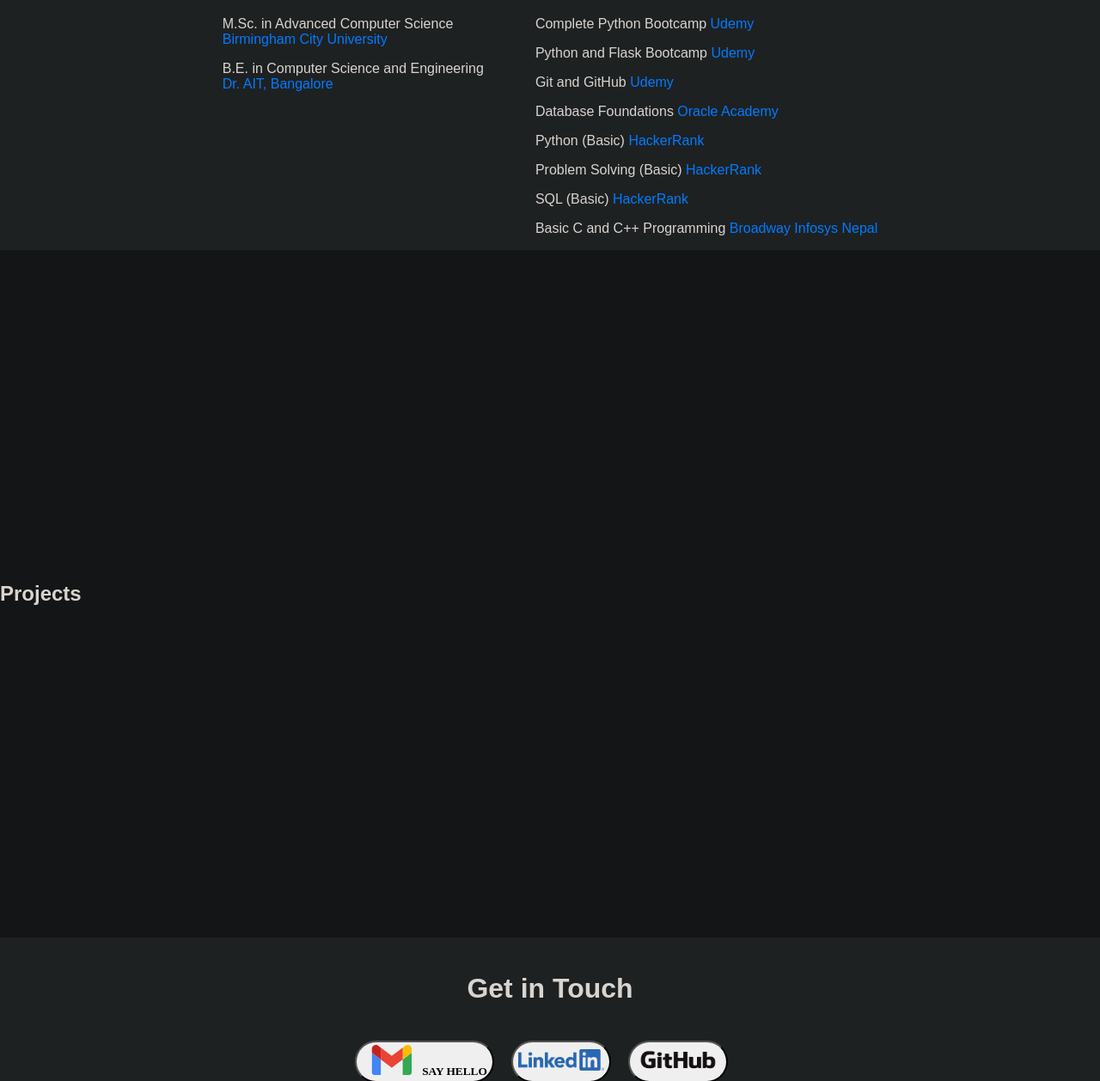
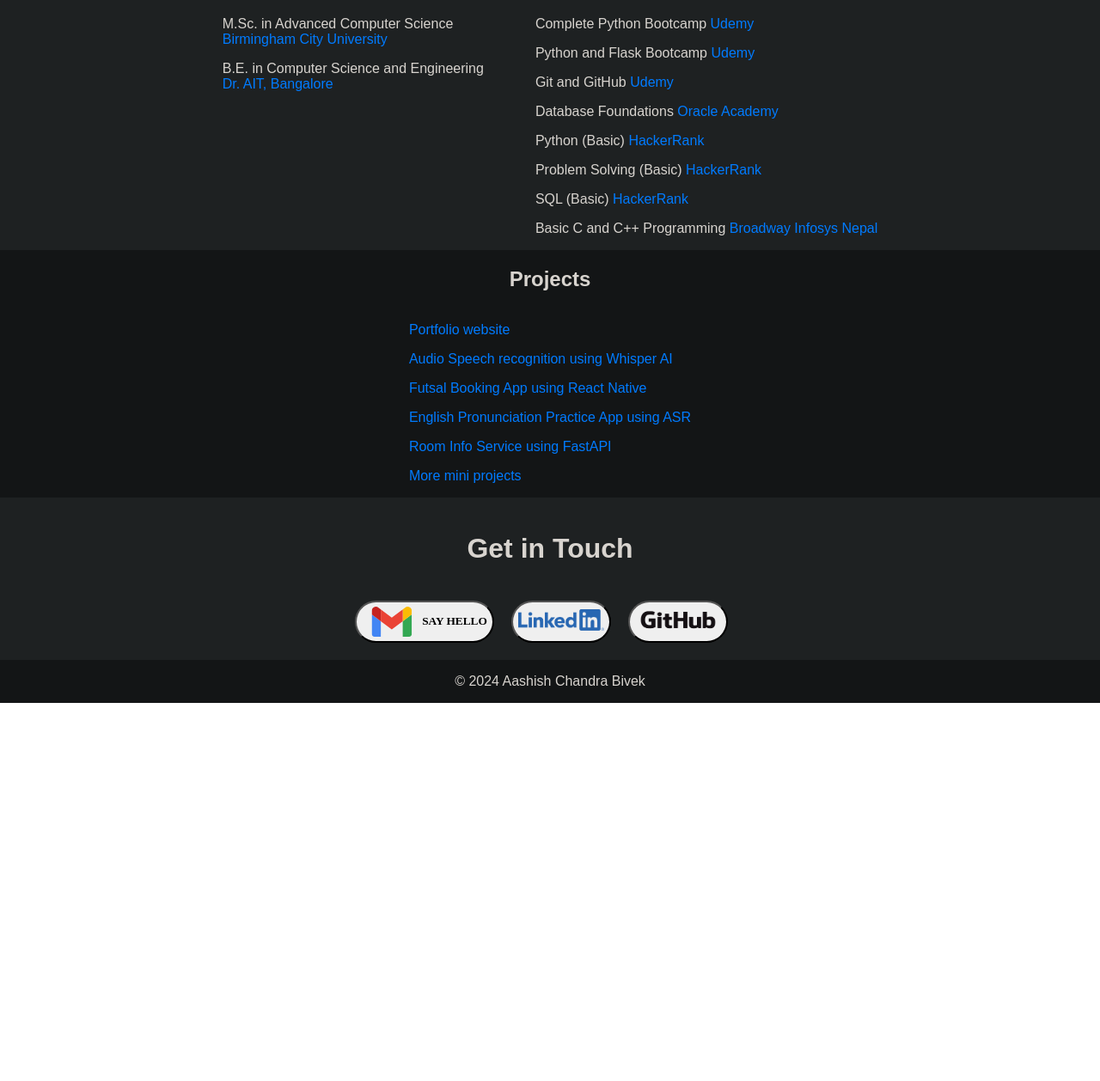
Before and after one commit to AashishCB/portfolio, a plain HTML site: page index.html in a window 1280 px wide. Shown: the part 939-2197 px from the top of the page at 86% size. After the commit the page ends 1757 px from the top, so only its background shows below. Drawn offline with Linux system fonts and the light colour scheme; a web font is replaced by a local one.

Commit message:
add projects list - add the list of projects - include the github links to the project - align the gmail button in contact section

```diff
--- a/index.html
+++ b/index.html
@@ -63,13 +63,23 @@
     </div>
     <div class="projects">
         <h2>Projects</h2>
+        <div class="projects_list">
+            <p><a href="https://github.com/AashishCB/portfolio" target="_blank">Portfolio website</a></p>
+            <p><a href="https://github.com/AashishCB/asr_whisper_backend" target="_blank">Audio Speech recognition using Whisper AI</a></p>
+            <p><a href="https://github.com/AashishCB/Futsal-Booking-App" target="_blank">Futsal Booking App using React Native</a></p>
+            <p><a href="https://github.com/AashishCB/Practice-English-Pronunciation-Improvement-App" target="_blank">English Pronunciation Practice App using ASR</a></p>
+            <p><a href="https://github.com/AashishCB/room_info_service" target="_blank">Room Info Service using FastAPI</a></p>
+            <p><a href="https://github.com/AashishCB?tab=repositories" target="_blank">More mini projects</a></p>
+        </div>
     </div>
     <div class="contact">
         <h1>Get in Touch</h1>
         <div class="contact_list">
             <a href="mailto:aashish.2chandra@gmail.com">
                 <button type="button" class="btn btn-light">
-                    <img alt="" src="images/Gmail_Logo.svg" width="70" height="35"><span><b>SAY HELLO</b></span>
+                    <div style="display: flex; align-items: center">
+                        <img alt="" src="images/Gmail_Logo.svg" width="70" height="35"><span><b>SAY HELLO</b></span>
+                    </div>
                 </button>
             </a>
             <a href="https://www.linkedin.com/in/aashishcb" target="_blank">
--- a/styles.css
+++ b/styles.css
@@ -115,13 +115,17 @@ div {
 }
 
 .projects{
-    height: 100vh;
     display: flex;
     flex-direction: column;
     justify-content: center;
+    align-items: center;
     margin: 0;
-    padding: 0;
+    padding: 0 20px 0 20px;
     background-color: #131516;
+    a {
+        color: #007bff;
+        text-decoration: none;
+    }
 }
 
 .contact {
```
